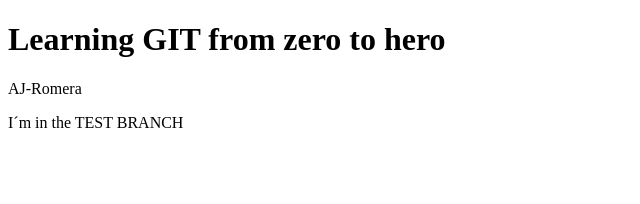
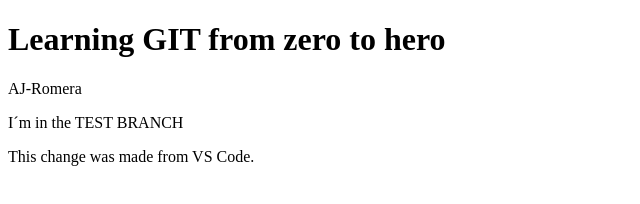
Before and after one commit to AJ-Romera/learning-git, a plain HTML site: page index.html in a window 1280 px wide. Shown: the whole page, without its empty margins (0-640 px from the left). Drawn offline with Linux system fonts and the light colour scheme.

Commit message:
First commit from VS Code

```diff
--- a/index.html
+++ b/index.html
@@ -2,8 +2,7 @@
 <html lang="en">
 <head>
     <meta charset="UTF-8">
-    <meta name="viewport" content="width=device-width, initial-scale=1.0">
-    <title>Learning GIT Basics</title>
+    <title>Learning GIT Basics form VS Code</title>
 </head>
 <body>
     <h1>Learning GIT from zero to hero</h1>
@@ -11,5 +10,10 @@
     <section>
         <p>I´m in the TEST BRANCH</p>
     </section>
+    <div>
+        <p>
+            This change was made from VS Code.
+        </p>
+    </div>
 </body>
 </html>
```
Also changed, not shown: 1 other file.
